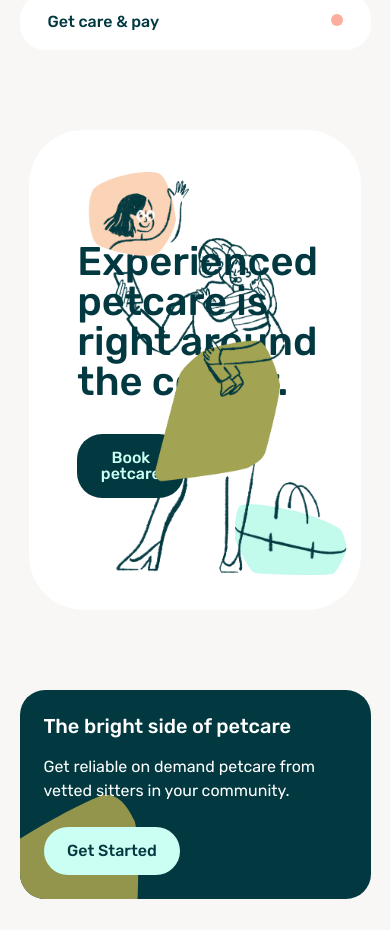
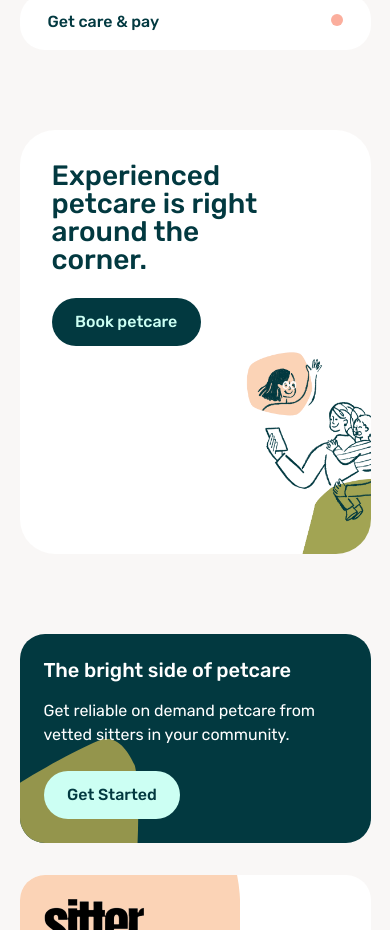
Before and after one commit to samsonc89/otter-replica, a React (Vite) app: page /otter-replica/parents in a window 390 px wide. Shown: the part 1720-2650 px from the top of the page. Built offline with nearby package versions, Linux system fonts and the light colour scheme.

Commit message:
Adjust cta for small screens

```diff
--- a/src/components/CTA/cta.css
+++ b/src/components/CTA/cta.css
@@ -58,4 +58,29 @@
 }
 
 @media screen and (max-width: 479px) {
+  .cta-wrapper {
+    padding: 2rem 2rem 13rem;
+    width: 90%;
+    border-radius: 35px;
+  }
+
+  .cta-text-wrapper {
+    max-width: 80%;
+    gap: 1.5rem;
+  }
+
+  .cta-heading {
+    font-size: 1.75rem;
+  }
+
+  .cta-image-wrapper {
+    position: absolute;
+    top: 45%;
+    right: -30%;
+    height: 100%;
+  }
+
+  .cta-image {
+    height: 85%;
+  }
 }
```
